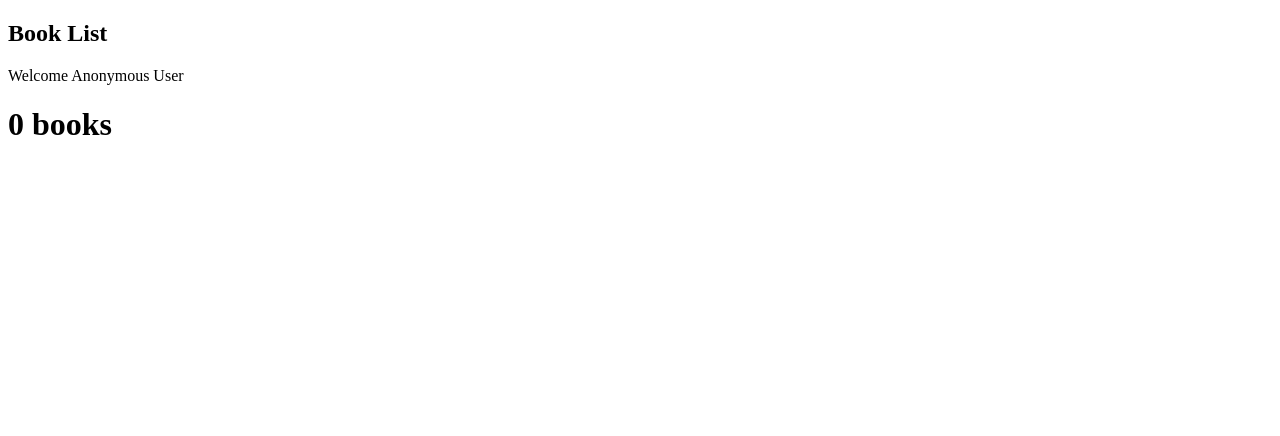
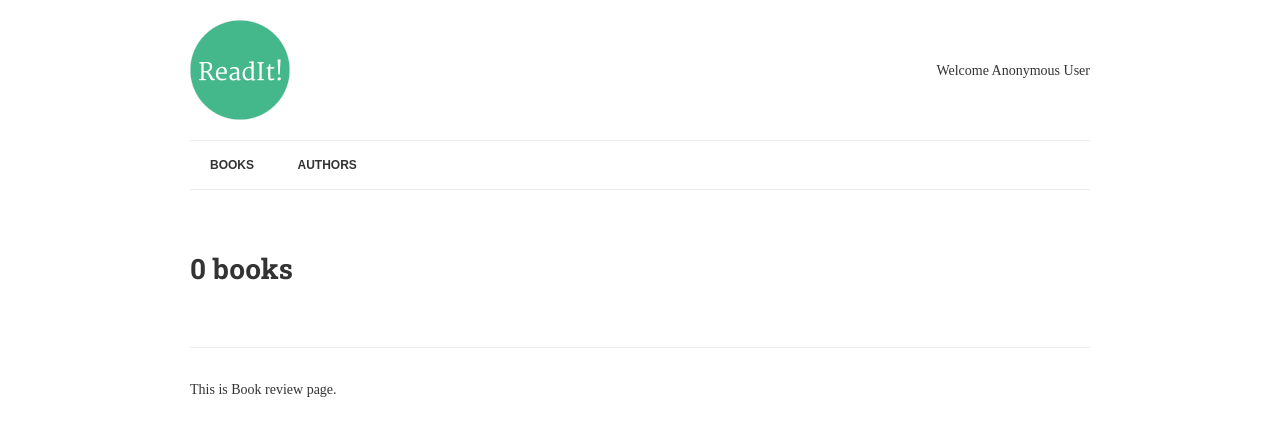
Before and after one commit to vamsden/Django_readit, a Django app: page / in a window 1280 px wide. Shown: the top 436 px of the page. Run offline with Django 3.2, Linux system fonts and the light colour scheme; data that the repository does not hold is empty.

Commit message:
Configured static and applied css to the templates

```diff
--- a/readit/books/urls.py
+++ b/readit/books/urls.py
@@ -3,7 +3,7 @@ from django.conf.urls import url
 from . import views
 
 urlpatterns = [
-    url(r'^$', views.list_books, name='home'),
+    url(r'^$', views.list_books, name='books'),
     url(r'^authors/', views.AuthorList.as_view(), name='authors'),
     url(r'^books/(?P<pk>[-\w]+)/$',
         views.BookDetail.as_view(), name='book-detail'),
--- a/readit/readit/settings.py
+++ b/readit/readit/settings.py
@@ -105,6 +105,10 @@ USE_TZ = True
 
 STATIC_URL = '/static/'
 
+STATICFILES_DIRS = (
+    os.path.join(BASE_DIR, 'static'),
+)
+
 try:
     from local_settings import *
 except ImportError:
--- /dev/null
+++ b/readit/static/css/style.css
@@ -0,0 +1,207 @@
+/* Generic Rules */
+
+.align-right {
+    text-align: right;
+}
+
+span.highlight {
+    background-color: #333;
+    color: #fff;
+    display: inline-block;
+    padding: 3px 5px 2px 5px;
+    text-transform: uppercase;
+    font-family: Arial, sans-serif;
+    font-size: 12px;
+    border-radius: 2px;
+}
+
+p.meta {
+    font-style: italic;
+}
+
+
+/* Site structure*/
+
+.container {
+    width: 900px;
+    max-width: 90%;
+    margin: 0 auto;
+    padding: 0;
+}
+
+header {
+    border-bottom: 1px solid #ececec;
+    padding: 20px 0;
+    display: table;
+    width: 100%;
+}
+
+footer {
+    border-top: 1px solid #ececec;
+    padding: 20px 0;
+    margin-top: 60px;
+}
+
+
+/* Header */
+
+.logo {
+    padding-right: 20px;
+    display: table-cell;
+}
+
+.welcome {
+    display: table-cell;
+    vertical-align: middle;
+    text-align: right;
+    line-height: 1.5;
+}
+
+nav {
+    clear: both;
+    border-bottom: 1px solid #ececec;
+    margin-bottom: 60px;
+}
+
+nav a {
+    font-size: 12px;
+    font-weight: bold;
+    line-height: 18px;
+    padding: 15px 20px;
+    display: inline-block;
+    text-transform: uppercase;
+    font-family: Arial, serif;
+    color: #333;
+}
+
+@media only screen and (max-width: 350px) {
+    nav a {
+        padding: 15px 10px;
+    }
+}
+
+
+/* Content */
+
+.book {
+    border-left: 2px dashed #ececec;
+    padding-left: 20px;
+    margin: 40px 0;
+}
+
+
+/* Typography */
+
+body {
+    font-family: 'Merriweather', serif;
+    color: #333;
+    font-size: 14px;
+}
+
+h1, h2, h3, h4, h5, h6 {
+    font-family: 'Roboto Slab', serif;
+}
+
+a {
+    color: #44B78B;
+    text-decoration: none;
+}
+
+
+/* Tables */
+
+table {
+    width: 100%;
+    margin-bottom: 60px;
+}
+
+table td, th {
+    padding: 10px;
+    text-align: left;
+}
+
+th {
+    background-color: #44B78B;
+    color: #fff;
+}
+
+table tr:nth-child(odd){
+    background-color: #ececec;
+}
+
+@media only screen and (max-width: 500px) {
+    thead {
+        display: none;
+    }
+
+    table tr {
+        display: block;
+        padding: 8px 10px;
+    }
+
+    table td {
+        display: block;
+        padding: 3px 0;
+    }
+
+    td.title {
+        font-weight: bold;
+    }
+
+    td.align-right {
+        text-align: left;
+    }
+}
+
+
+/* Forms */
+
+label {
+    display: block;
+    font-weight: bold;
+    margin: 15px 0 10px 0;
+}
+
+input[type="submit"] {
+    margin-top: 20px;
+    border: 0;
+    background-color: #44B78B;
+    color: #fff;
+    padding: 10px 15px;
+    border-radius: 3px;
+    text-transform: uppercase;
+    font-family: arial, sans-serif;
+    font-size: 12px;
+    font-weight: bold;
+}
+
+input[type="text"],
+input[type="password"],
+select,
+textarea {
+    border: 1px solid #ccc;
+    padding: 5px;
+    display: block;
+    width: 300px;
+    box-sizing: border-box;
+    margin-bottom: 10px;
+    max-width: 100%;
+}
+
+textarea {
+    width: 100%;
+    box-sizing: border-box;
+}
+
+.form-error {
+    margin-top: 20px;
+}
+
+.form-error span,
+.non-field-errors span {
+    background-color: #d70000;
+    color: #fff;
+    padding: 5px;
+    border-radius: 2px;
+    font-family: arial, sans-serif;
+}
--- /dev/null
+++ b/readit/templates/base.html
@@ -0,0 +1,42 @@
+<!DOCTYPE html>
+{% load static %}
+<html lang="en">
+<head>
+	<meta charset="UTF-8">
+	<title>Readit</title>
+	<meta name="description" content="My book review site">
+	<meta name="viewport" content="width=device-width, initial-scale=1">
+
+	<link rel="stylesheet" type="text/css" href="{% static 'css/normalize.css' %}">
+	<link rel="stylesheet" type="text/css" href="{% static 'css/style.css' %}">
+	<link href='http://fonts.googleapis.com/css?family=Roboto+Slab:400,100,300,700&subset=latin,latin-ext' rel='stylesheet' type='text/css'>
+</head>
+<body>
+	<div class="container">
+		<header>
+			<a href="/"><img class="logo" alt="Readit" src="{% static 'img/logo.png' %}"></a>
+			<div class="welcome">
+				{% if request.user.is_authenticated %}
+					<p>Hello {{ request.user.username|title }} . Welcome back! You were last logged in at {{ request.user.last_login|date:"D d M Y" }}</p>
+				{% else %}
+					<p>Welcome Anonymous User</p>
+				{% endif %}
+			</div>
+		</header>
+
+		<nav>
+			<a href="{% url 'books' %}">Books</a>
+			<a href="{% url 'authors' %}">Authors</a>
+		</nav>
+
+		<main>
+			{% block content %}
+			{% endblock %}
+		</main>
+
+		<footer>
+			<p>This is Book review page.</p>
+		</footer>
+	</div>
+</body>
+</html>
--- a/readit/templates/books/list.html
+++ b/readit/templates/books/list.html
@@ -1,19 +1,7 @@
-<!DOCTYPE html>
+{% extends "base.html" %}
 {% load humanize %}
-<html>
-<head>
-	<title>Readit | Books List</title>
-</head>
-<body>
 
-<h2>Book List</h2>
-{% if request.user.is_authenticated %}
-	<p>Hello {{ request.user.username|title }} . Welcome back! You were last logged in at {{ request.user.last_login|date:"D d M Y" }}</p>
-{% else %}
-	<p>Welcome Anonymous User</p>
-{% endif %}
-
-<main>
+{% block content %}
 	<h1>
 		{% comment %}
 		From humanize apnumber
@@ -23,14 +11,11 @@
 	</h1>
 
 	{% for book in books %}
-		<h2>{{ book.title }} by {{ book.list_authors }}</h2>
+		<h2><a href="{% url 'book-detail' book.pk %}">{{ book.title }} by {{ book.list_authors }}</a></h2>
 		{% if book.is_favorite %}
 			<span class="highlight">favorite</span>
 		{% endif %}
 		{{ book.review }}
 		<p>Reviewed on {{ book.date_reviewed|date:"l jS F Y, P"}}</p>
 	{% endfor %}
-</main>
-
-</body>
-</html>
+{% endblock %}
```
Also changed, not shown: readit/templates/books/author.html (+10 -11 lines), readit/templates/books/authors.html (+6 -9 lines), readit/templates/books/book-detail.html (added, +13 -0 lines), readit/templates/books/book.html (+7 -16 lines), readit/static/css/normalize.css (added), readit/static/img/logo.png (added).
